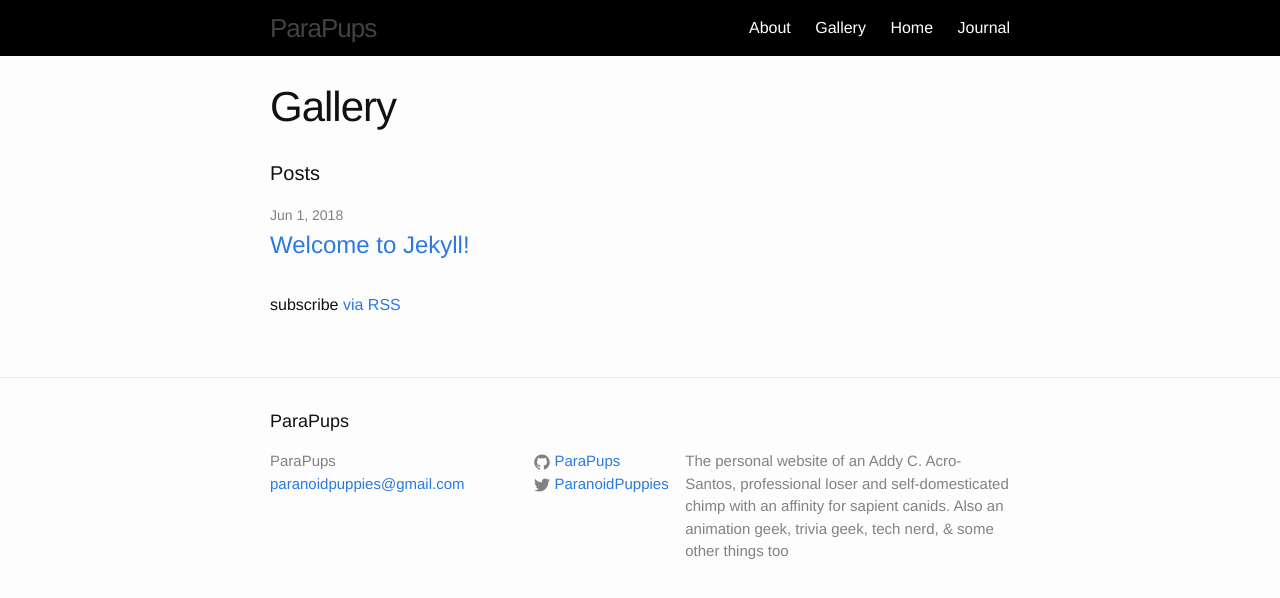
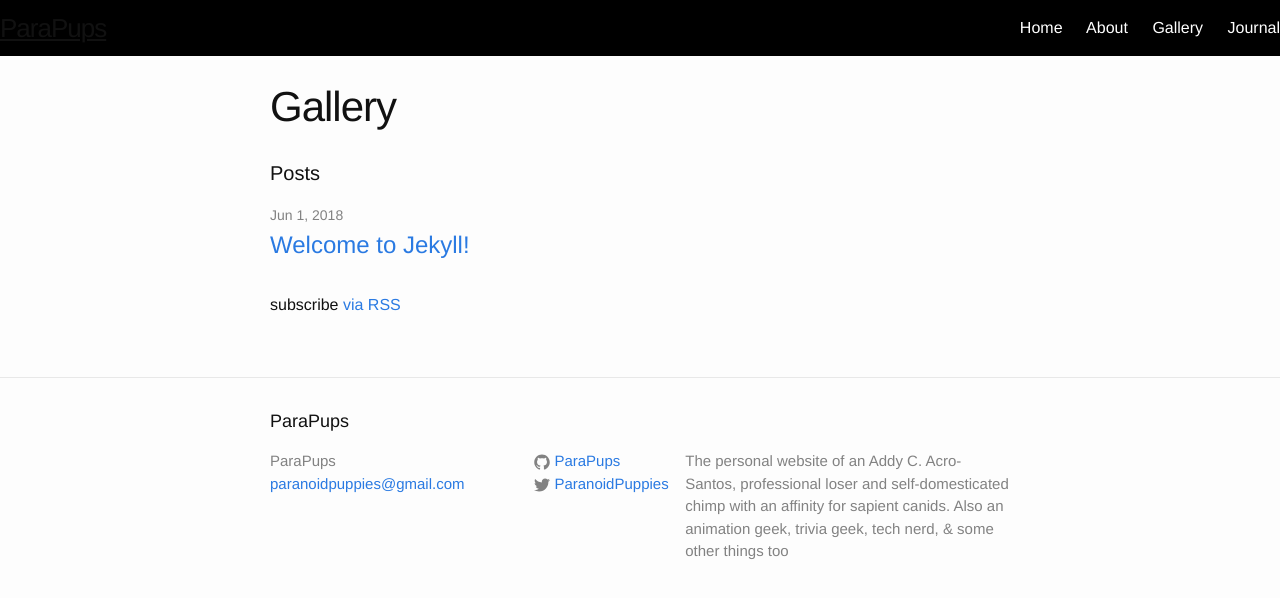
Before and after one commit to ParaPups/parapups.github.io, a Jekyll site: the page built from gallery.md, in a window 1280 px wide. Shown: the top 598 px of the page. Built offline with Jekyll 4.4.1, drawn with Linux system fonts in a browser that asks for light colours.

Commit message:
Change header

```diff
--- a/_includes/header.html
+++ b/_includes/header.html
@@ -1,6 +1,4 @@
 <header class="site-header">
-
-  <div class="wrapper">
 
     <a class="site-title" href="{{ site.baseurl }}/">{{ site.title }}</a>
 
@@ -14,14 +12,12 @@
       </a>
 
       <div class="trigger">
-        {% for my_page in site.pages %}
-          {% if my_page.title %}
-          <a class="page-link" href="{{ my_page.url | prepend: site.baseurl }}">{{ my_page.title }}</a>
-          {% endif %}
-        {% endfor %}
+		  <a class="page-link" href="{{ site.baseurl }}/index.html">Home</a>
+          <a class="page-link" href="{{ site.baseurl }}/about">About</a>
+          <a class="page-link" href="{{ site.baseurl }}/gallery">Gallery</a>
+		  <a class="page-link" href="{{ site.baseurl }}/journal">Journal</a>
       </div>
     </nav>
 
-  </div>
 
 </header>
```
